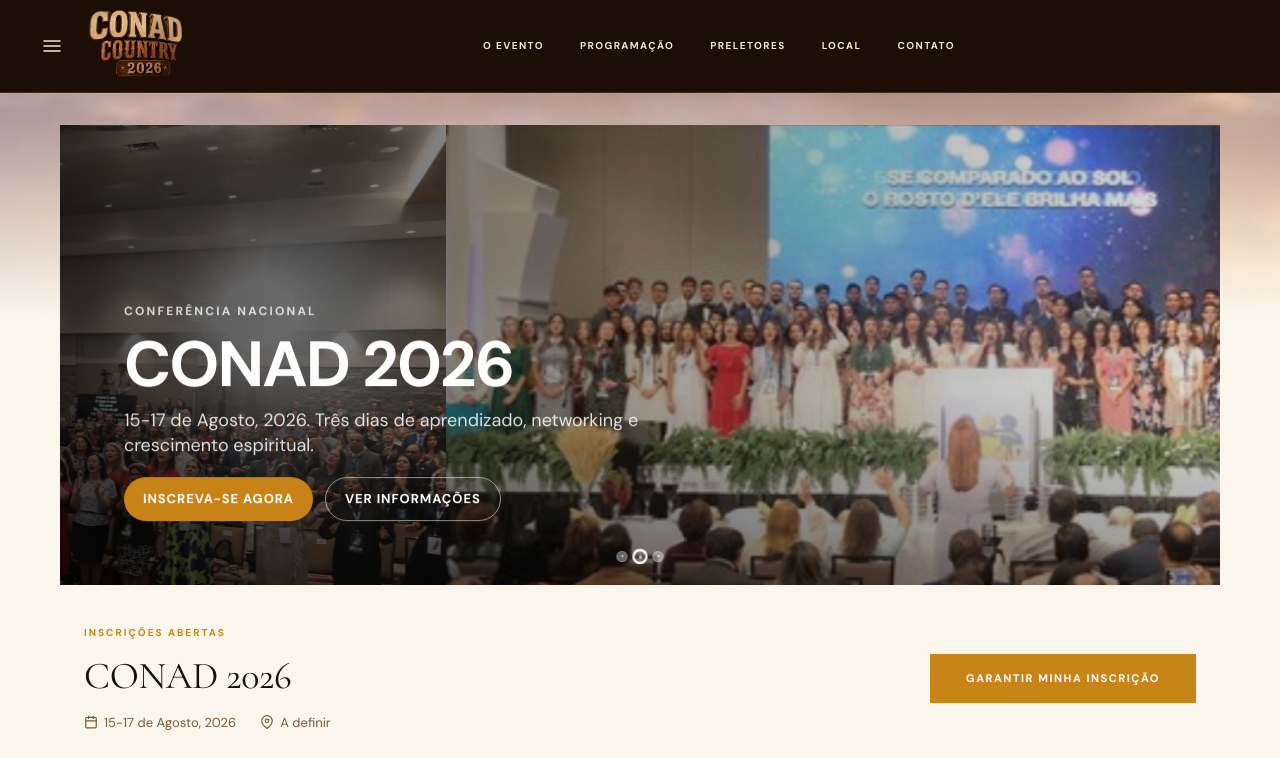
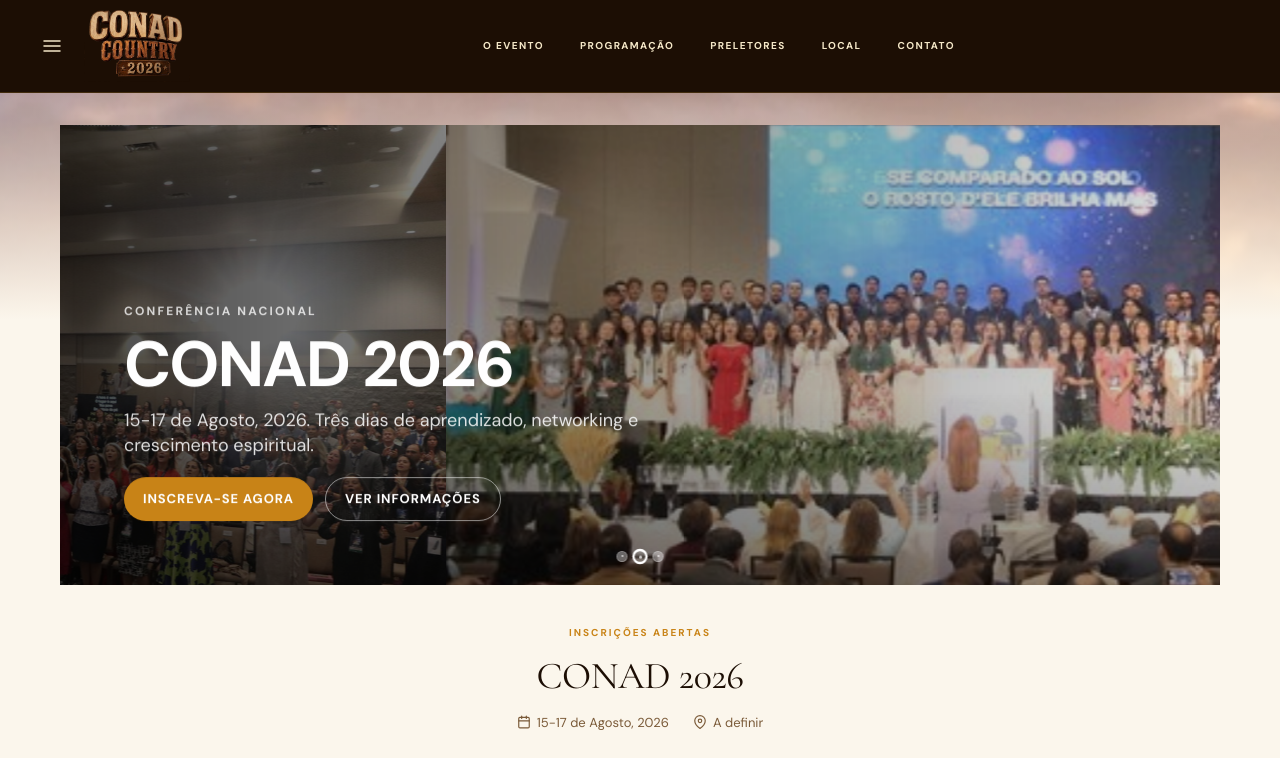
Before and after one commit to dariomigliaccio-new/conad2026, a Next.js app: page / in a window 1280 px wide. Shown: the top 758 px of the page. Built offline with nearby package versions, Linux system fonts and the light colour scheme.

Commit message:
fix: seção inscrição centralizada, botão laranja maior abaixo do texto

```diff
--- a/src/app/globals.css
+++ b/src/app/globals.css
@@ -1066,9 +1066,10 @@
 .registerStripInner {
   padding: 0 clamp(8px, 2vw, 24px);
   display: flex;
-  align-items: center;
-  justify-content: space-between;
-  gap: 32px;
+  flex-direction: column;
+  align-items: center;
+  text-align: center;
+  gap: 28px;
 }
 
 @media (max-width: 900px) {
@@ -1108,6 +1109,7 @@
   display: flex;
   gap: 24px;
   flex-wrap: wrap;
+  justify-content: center;
 }
 
 .registerStripMeta span {
@@ -1122,32 +1124,28 @@
 .registerStripBtn {
   display: inline-flex;
   align-items: center;
-  padding: 16px 36px;
-  background: var(--accent);
+  justify-content: center;
+  padding: 20px 52px;
+  background: #e85d04;
   color: #fff;
   font-family: var(--font-sans);
-  font-size: 11px;
-  font-weight: 800;
-  letter-spacing: .14em;
+  font-size: 13px;
+  font-weight: 800;
+  letter-spacing: .12em;
   text-transform: uppercase;
   white-space: nowrap;
   transition: background .15s;
-  flex-shrink: 0;
+  border-radius: 2px;
 }
 
 .registerStripBtn:hover {
-  background: var(--accent-dark);
+  background: #c44d00;
 }
 
 @media (max-width: 640px) {
-  .registerStripInner {
-    flex-direction: column;
-    align-items: flex-start;
-    padding: 28px 24px;
-  }
   .registerStripBtn {
     width: 100%;
-    justify-content: center;
+    padding: 18px 32px;
   }
 }
 
```
